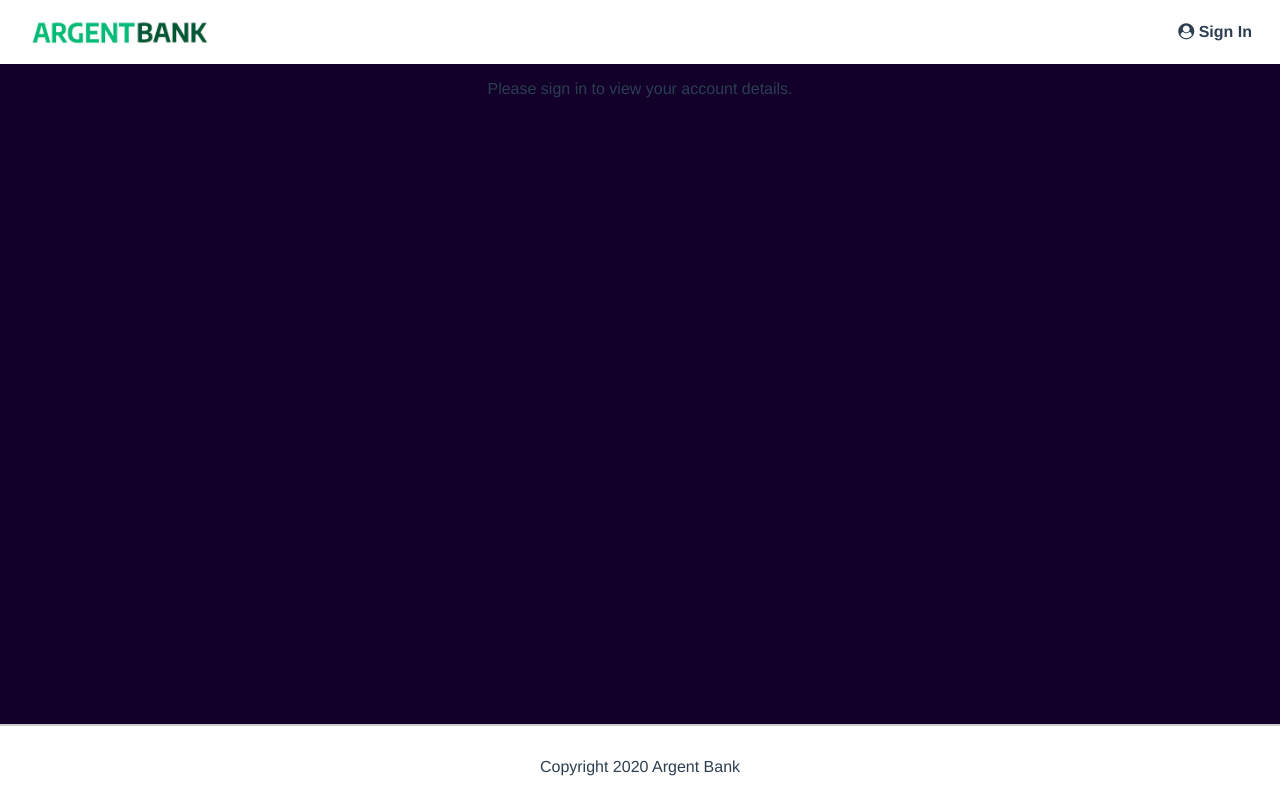
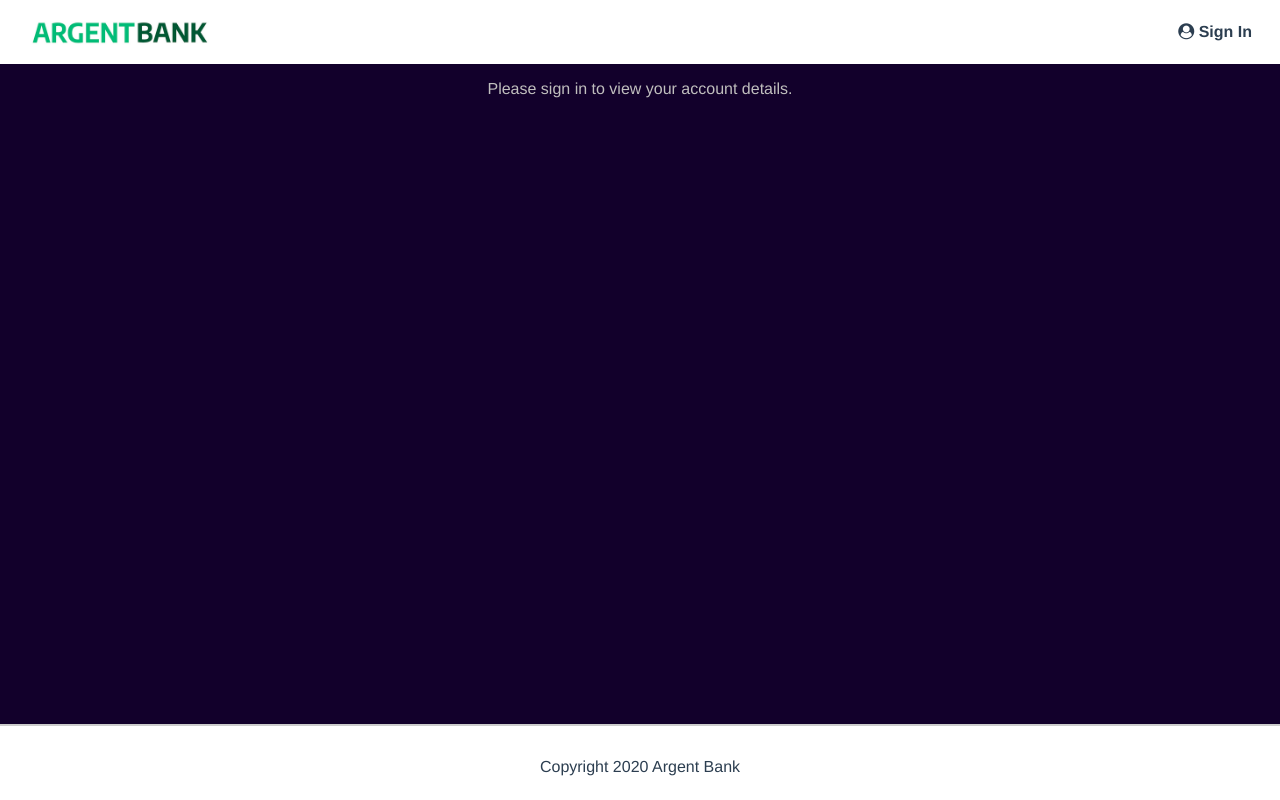
Before and after one commit to SanCo21/ArgentBank, a React (Create React App) app: page /User in a window 1280 px wide. Built offline with nearby package versions, Linux system fonts and the light colour scheme.

Commit message:
updating the css contrast for error message

```diff
--- a/src/components/InputWrapper.js
+++ b/src/components/InputWrapper.js
@@ -1,5 +1,6 @@
 import React from "react";
 
+// Adding a visual class to the input wrapper when the input is valid
 const InputWrapper = ({ label, type, id, value, onChange, isValid }) => {
   return (
     <div className={`input-wrapper ${isValid ? "valid" : ""}`}>
--- a/src/index.css
+++ b/src/index.css
@@ -42,6 +42,10 @@ body,
 .bg-dark {
   /* height: 96%; */
   background-color: #12002b;
+}
+
+.bg-dark .error{
+  color: #c0bebe;
 }
 
 .sr-only {
--- a/src/pages/User.js
+++ b/src/pages/User.js
@@ -44,7 +44,7 @@ const User = () => {
           ))}
         </>
       ) : (
-        <p>Please sign in to view your account details.</p>
+        <p className="error">Please sign in to view your account details.</p>
       )}
     </main>
 
```
Also changed, not shown: public/images/bank-tree.webp.
